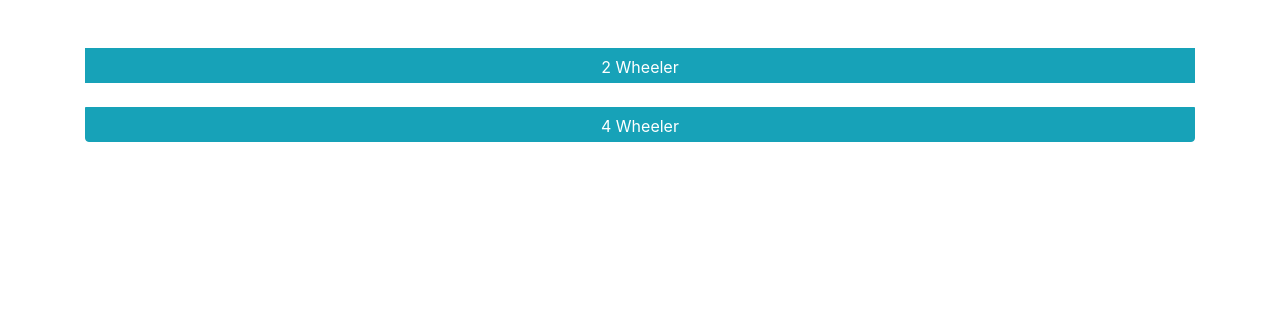
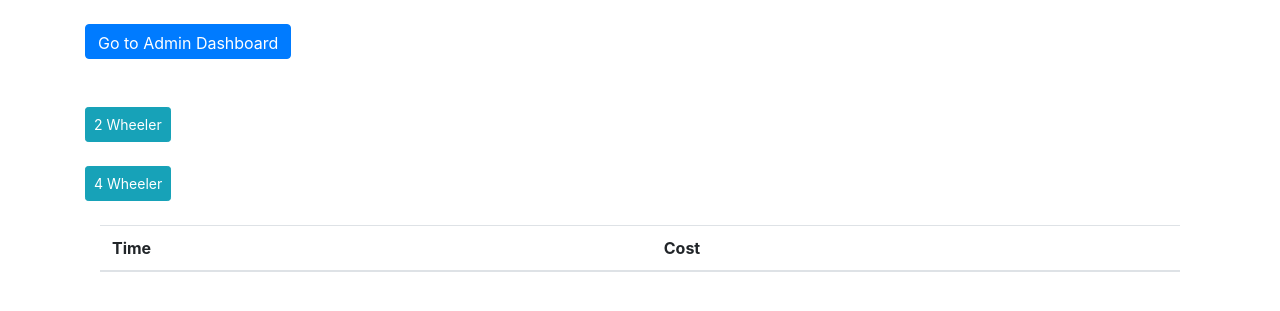
Before and after one commit to KushRohra/RFID_Car_Parking, a PHP site: page /function/cost.php?2_cost in a window 1280 px wide. Shown: the top 311 px of the page. Run offline with PHP 8.4, Linux system fonts and the light colour scheme; the visitor is signed in with stand-in values (Sample User, id 1); tables that the repository leaves empty or names only in its code hold one stand-in row (values such as "Sample post"); lists and menus that the app fills with data are empty; some libraries are stand-ins or nearby versions.

Commit message:
2 wheeler cost displayed

```diff
--- /dev/null
+++ b/admin_area/function/2cost.php
@@ -0,0 +1,32 @@
+<div class="container">
+    <table class="table">
+        <br>
+        <thead>
+          <tr>
+            <th scope="col">Time</th>
+            <th scope="col">Cost</th>
+          </tr>
+        </thead>
+        <tbody>
+            <?php
+                $admin_username = $_SESSION['username'];
+                $shop_name = strtolower($admin_username);
+                $shop_name = $shop_name."_price";
+
+                $flag = 0;
+                $query = "select * from $shop_name where flag='$flag'";
+                $run_query = mysqli_query($conn, $query);
+                while ($row_query = mysqli_fetch_array($run_query))
+                {
+                    $min = $row_query['minutes'];
+
+                    $price = $row_query['price'];
+            ?>
+            <tr>
+                <td><?php echo $min ?></td>
+                <td><?php echo $price ?></td>
+            </tr>
+        <?php } ?>
+        </tbody>
+      </table>
+</div>
--- a/admin_area/function/change_pass2.php
+++ b/admin_area/function/change_pass2.php
@@ -29,10 +29,6 @@
           <label for="newpassword">New Password</label>
           <input type="password" class="form-control" id="newpassword" placeholder=" New password" name = "newpass">
         </div>
-<<<<<<< HEAD
-=======
-
->>>>>>> dc4b608d76b0c17f2fcd668428a3a06a2e884443
         <div class="form-group">
             <label for="newpasswordagain">New Password Again</label>
             <input type="password" class="form-control" id="newretypepassword" placeholder="New password again" name = "newpasswordagain">
--- a/admin_area/function/cost.php
+++ b/admin_area/function/cost.php
@@ -1,3 +1,10 @@
+<?php
+
+  session_start();
+  include("../../database/db.php");
+
+?>
+
 <link href="//maxcdn.bootstrapcdn.com/bootstrap/4.1.1/css/bootstrap.min.css" rel="stylesheet" id="bootstrap-css">
 <script src="//maxcdn.bootstrapcdn.com/bootstrap/4.1.1/js/bootstrap.min.js"></script>
 <script src="//cdnjs.cloudflare.com/ajax/libs/jquery/3.2.1/jquery.min.js"></script>
@@ -26,16 +33,28 @@
         <br>
        <div class="d-flex flex-column bd-highlight mb-6">
         <div class="btn-group-vertical">
+            <a href="../admin_dashboard.php"><button type="button" class="btn btn-primary">Go to Admin Dashboard</button></a>
             <br>
-            <button type="button" class="btn btn-info ">2 Wheeler</button>
             <br>
-            <button type="button" class="btn btn-info ">4 Wheeler</button>
-
+            <a href="cost.php?2_cost"><button type="button" class="btn btn-info btn-sm">2 Wheeler</button></a>
+            <br>
+            <a href="cost.php?4_cost"><button type="button" class="btn btn-info btn-sm">4 Wheeler</button></a>
           </div>
 
       </div>
       <div class="d-flex flex-column-reverse bd-highlight">
+          <?php
 
+            if(isset($_GET['2_cost']))
+            {
+              include("2cost.php");
+            }
+            if(isset($_GET['4_cost']))
+            {
+              include("4cost.php");
+            }
+
+          ?>
       </div>
     </div>
 
```
Also changed, not shown: admin_area/function/details.php (+0 -8 lines), admin_area/function/4cost.php (added).
